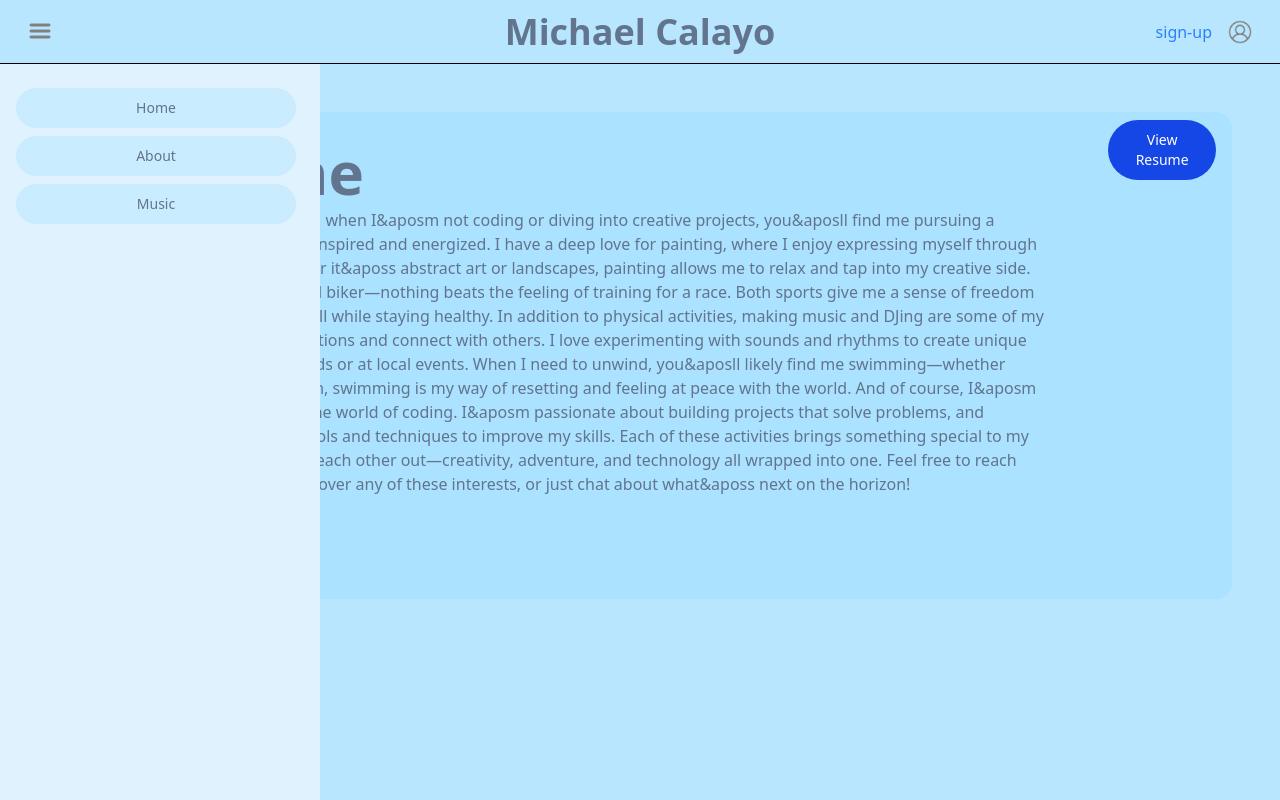
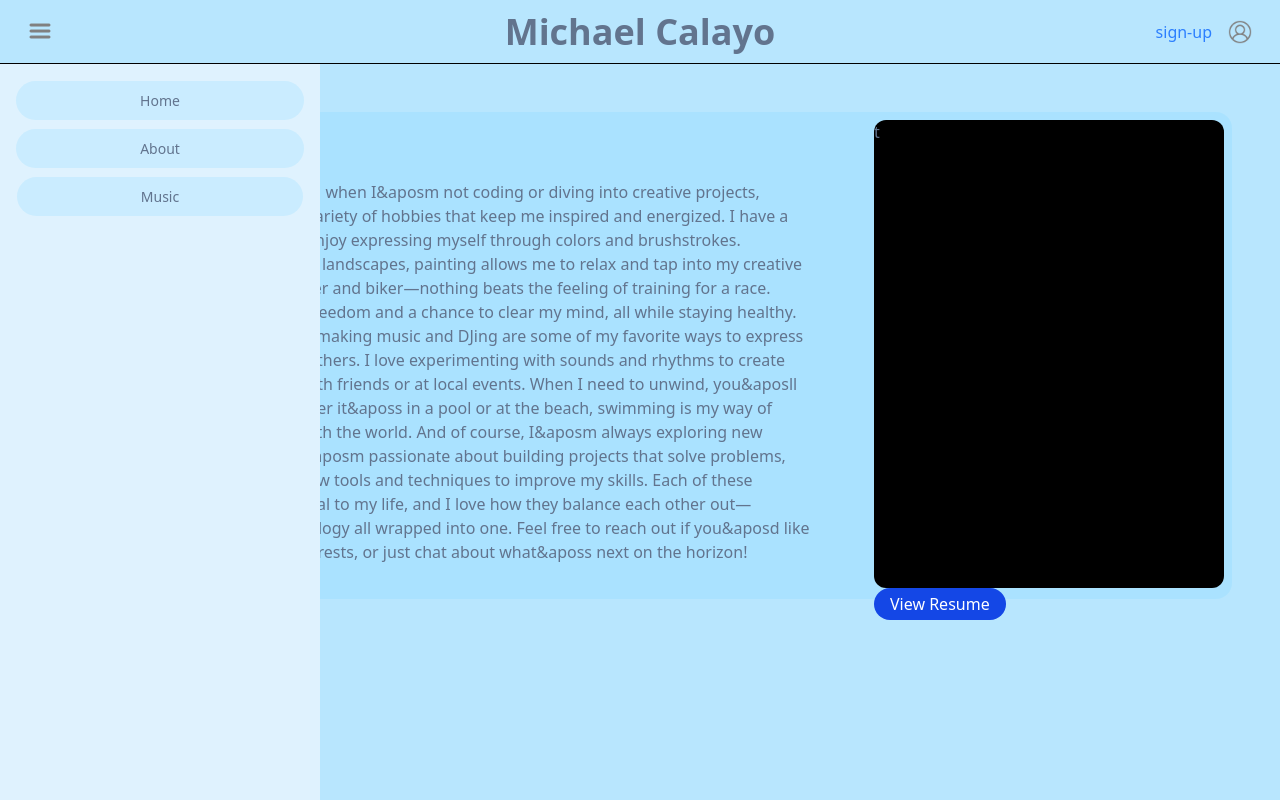
Before and after one commit to mcalayo/mcalayo.github.io, a Next.js app: page /about in a window 1280 px wide. Both pictures are taken after a click on the button 40 px from the left and 30 px from the top of the page. Built offline with nearby package versions, Linux system fonts and the light colour scheme.

Commit message:
update buttons, start new linkedIn component

```diff
--- a/app/about/page.tsx
+++ b/app/about/page.tsx
@@ -9,7 +9,7 @@ export default async function Page() {
     <section className='flex flex-col p-12'>
       <div className='h-[487px] flex-row justify-between gap-12 rounded-2xl bg-sky-300/20 p-2 md:flex'>
         <div className='flex h-full w-full flex-col overflow-hidden p-4'>
-          <div className='flex text-3xl font-bold'>
+          <div className='mid:text-l flex pb-1 text-sm font-bold'>
             <TypingEffect messages={['About me']}></TypingEffect>
           </div>
           <p className='flex'>
@@ -38,7 +38,7 @@ export default async function Page() {
             just chat about what&aposs next on the horizon!
           </p>
         </div>
-        <div>
+        <div className=''>
           <LinkedIn></LinkedIn>
           <ResumeButton></ResumeButton>
         </div>
--- a/app/components/LinkedIn.tsx
+++ b/app/components/LinkedIn.tsx
@@ -3,6 +3,8 @@ import React from 'react'
 
 export default function LinkedIn() {
   return (
+    <div>
+      <div className='h-[468px] w-[350px] rounded-xl bg-black'>t</div>
       <>
         <script
           src='https://platform.linkedin.com/badges/js/profile.js'
@@ -20,5 +22,6 @@ export default function LinkedIn() {
           data-version='v1'
         ></div>
       </>
+    </div>
   )
 }
--- a/app/components/Navbar.tsx
+++ b/app/components/Navbar.tsx
@@ -3,6 +3,12 @@
 import Link from 'next/link'
 import NavButton from './NavButton'
 import { useState } from 'react'
+
+enum menuType {
+  HAMBURGER = 1,
+  USER = 2,
+  LOGOUT = 3
+}
 
 const Navbar = () => {
   const [showHamburgerMenu, setShowHamburgerMenu] = useState(false)
@@ -25,6 +31,18 @@ const Navbar = () => {
     }
   }
 
+  function handleMenuItemClick(type: number): void {
+    if (type == menuType.HAMBURGER) {
+      handleHamburgerClick()
+    }
+    if (type == menuType.USER) {
+      handleUserClick()
+    }
+    if (type == menuType.LOGOUT) {
+      handleUserClick()
+    }
+  }
+
   return (
     <div className='grid h-16 grid-flow-col grid-rows-1 items-center justify-between border-b border-black px-6'>
       <div className='z-10'>
@@ -34,24 +52,30 @@ const Navbar = () => {
         ></NavButton>
       </div>
       {showHamburgerMenu && (
-        <div className='absolute top-16 left-0 flex h-[calc(100vh-64px)] w-screen flex-col overflow-hidden bg-sky-100 px-4 py-6 sm:w-80'>
-          <button
-            type='button'
-            className='me-2 mb-2 rounded-full bg-sky-300/20 px-5 py-2.5 text-center text-sm font-medium text-slate-500 hover:bg-sky-300/50'
-          >
-            <Link href='/'>Home</Link>
+        <div className='absolute top-16 left-0 flex h-[calc(100vh-64px)] w-screen flex-col gap-y-6 overflow-hidden bg-sky-100 px-4 py-6 sm:w-80'>
+          <button onClick={() => handleMenuItemClick(1)} type='button'>
+            <Link
+              className='mb-2 w-10 cursor-pointer rounded-full bg-sky-300/20 px-[124px] py-2.5 text-center text-sm font-medium text-slate-500 hover:bg-sky-300/50'
+              href={'/'}
+            >
+              Home
+            </Link>
           </button>
-          <button
-            type='button'
-            className='me-2 mb-2 rounded-full bg-sky-300/20 px-5 py-2.5 text-center text-sm font-medium text-slate-500 hover:bg-sky-300/50'
-          >
-            <Link href='/about'>About</Link>
+          <button onClick={() => handleMenuItemClick(1)} type='button'>
+            <Link
+              className='mb-2 w-10 cursor-pointer rounded-full bg-sky-300/20 px-[124px] py-2.5 text-center text-sm font-medium text-slate-500 hover:bg-sky-300/50'
+              href={'/about'}
+            >
+              About
+            </Link>
           </button>
-          <button
-            type='button'
-            className='me-2 mb-2 rounded-full bg-sky-300/20 px-5 py-2.5 text-center text-sm font-medium text-slate-500 hover:bg-sky-300/50'
-          >
-            Music
+          <button onClick={() => handleMenuItemClick(1)} type='button'>
+            <Link
+              className='mb-2 w-10 cursor-pointer rounded-full bg-sky-300/20 px-[124px] py-2.5 text-center text-sm font-medium text-slate-500 hover:bg-sky-300/50'
+              href={'/music'}
+            >
+              Music
+            </Link>
           </button>
         </div>
       )}
@@ -66,22 +90,25 @@ const Navbar = () => {
       {showUserMenu && (
         <div className='absolute top-16 right-0 flex h-[calc(100vh-64px)] w-screen flex-col overflow-hidden bg-sky-100 px-4 py-6 sm:w-80'>
           <button
+            onClick={() => handleMenuItemClick(2)}
             type='button'
-            className='me-2 mb-2 rounded-full bg-sky-300/20 px-5 py-2.5 text-center text-sm font-medium text-slate-500 hover:bg-sky-300/50'
+            className='me-2 mb-2 cursor-pointer rounded-full bg-sky-300/20 px-5 py-2.5 text-center text-sm font-medium text-slate-500 hover:bg-sky-300/50'
           >
-            <Link href='/profile'>Profile</Link>
+            Log-In
           </button>
           <button
+            onClick={() => handleMenuItemClick(2)}
             type='button'
-            className='me-2 mb-2 rounded-full bg-sky-300/20 px-5 py-2.5 text-center text-sm font-medium text-slate-500 hover:bg-sky-300/50'
+            className='me-2 mb-2 cursor-pointer rounded-full bg-sky-300/20 px-5 py-2.5 text-center text-sm font-medium text-slate-500 hover:bg-sky-300/50'
           >
-            <Link href='/log-in'>Log In</Link>
+            Profile
           </button>
           <button
+            onClick={() => handleMenuItemClick(3)}
             type='button'
-            className='me-2 mb-2 rounded-full bg-sky-300/20 px-5 py-2.5 text-center text-sm font-medium text-slate-500 hover:bg-sky-300/50'
+            className='me-2 mb-2 cursor-pointer rounded-full bg-sky-300/20 px-5 py-2.5 text-center text-sm font-medium text-slate-500 hover:bg-sky-300/50'
           >
-            Music
+            Log-Out
           </button>
         </div>
       )}
--- a/app/components/ResumeButton.tsx
+++ b/app/components/ResumeButton.tsx
@@ -7,7 +7,7 @@ const ResumeButton = () => {
 
   return (
     <button
-      className='me-2 mb-2 rounded-full bg-blue-700 px-5 py-2.5 text-center text-sm font-medium text-white hover:cursor-pointer hover:bg-blue-800 focus:outline-none'
+      className='text-l me-2 mb-2 rounded-full bg-blue-700 px-4 py-1 text-center font-medium text-white hover:cursor-pointer hover:bg-blue-800 focus:outline-none'
       onClick={() => console.log('buttonclick')}
     >
       View Resume
--- a/app/page.tsx
+++ b/app/page.tsx
@@ -3,8 +3,8 @@ import TypingEffect from './components/ReactTyping'
 
 export default function Home() {
   return (
-    <section className='spotify-small:p-12 spotify-small:gap-12 flex flex-col gap-6 p-6'>
-      <div className='flex h-[487px] flex-col justify-between gap-12 rounded-2xl bg-sky-300/20 p-2 md:flex-row'>
+    <section className='mid:p-12 flex flex-col gap-4 p-6'>
+      <div className='flex h-[516px] flex-col justify-between gap-12 rounded-2xl bg-sky-300/20 p-2 md:flex-row'>
         <div className='flex h-full w-full flex-col overflow-hidden p-4'>
           <div className='mid:text-l flex pb-1 text-sm font-bold'>
             <TypingEffect messages={['Welcome to my page']}></TypingEffect>
@@ -38,7 +38,7 @@ export default function Home() {
         <iframe
           src='https://open.spotify.com/embed/artist/3svCtW3c7D7OC51qvskpwa?utm_source=generator'
           width='350'
-          height='471'
+          height='500'
           allow='autoplay; clipboard-write; encrypted-media; fullscreen; picture-in-picture'
           loading='lazy'
           className='mid:block hidden'
@@ -47,7 +47,7 @@ export default function Home() {
       <iframe
         src='https://open.spotify.com/embed/artist/3svCtW3c7D7OC51qvskpwa?utm_source=generator'
         width='100%'
-        height='471'
+        height='500'
         allow='autoplay; clipboard-write; encrypted-media; fullscreen; picture-in-picture'
         loading='lazy'
         className='mid:hidden'
--- a/package.json
+++ b/package.json
@@ -16,6 +16,7 @@
     "next": "15.2.3",
     "react": "^18.3.1",
     "react-dom": "^18.3.1",
+    "react-router-dom": "^7.4.0",
     "react-social-media-embed": "^2.5.18",
     "react-type-animation": "^3.2.0",
     "sharp": "^0.33.5"
```
Also changed, not shown: 1 other file (tests, documents, lock files or other folders). Lines whose indentation alone changed are shown as unchanged.
